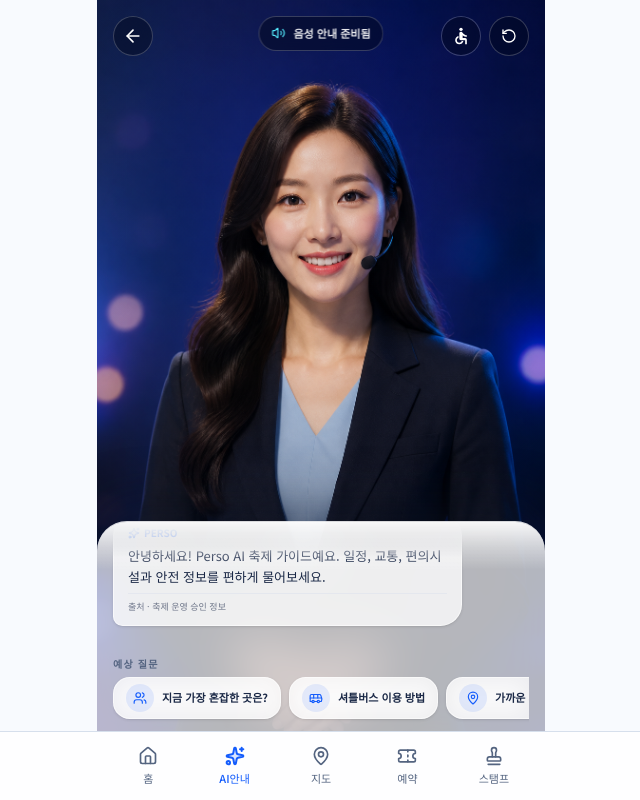
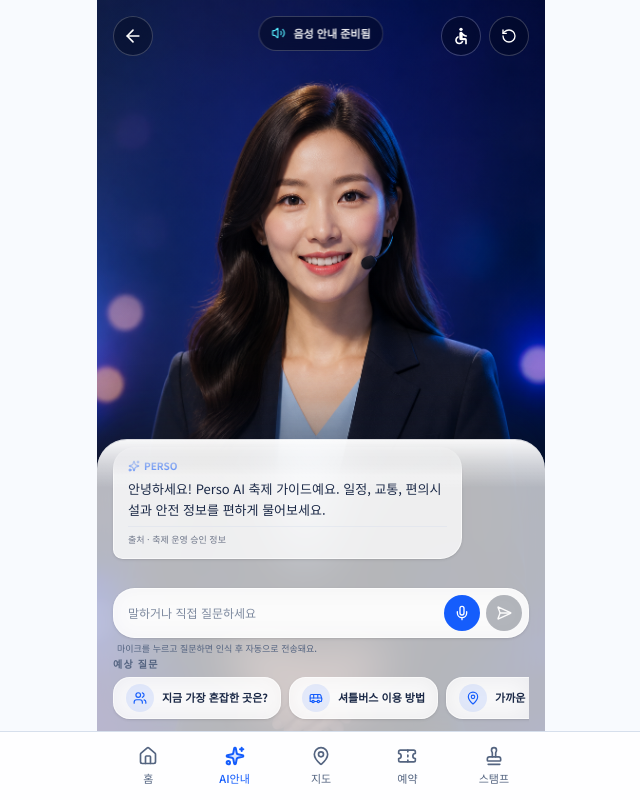
Before and after one commit to FEST-ON/Frontend, a Next.js app: page /visitor/ai-guide in a window 1280 px wide. Shown: the whole page, without its empty margins (319-959 px from the left). Built offline with nearby package versions, Linux system fonts and the light colour scheme.

Commit message:
Add voice-first Perso AI input

```diff
--- /dev/null
+++ b/src/features/ai-guide-2/model/use-speech-recognition.ts
@@ -0,0 +1,169 @@
+"use client";
+
+import { useCallback, useEffect, useRef, useState } from "react";
+import type { AccessibilityLanguage } from "@/entities/visitor";
+
+interface SpeechRecognitionAlternativeLike {
+  transcript: string;
+}
+
+interface SpeechRecognitionResultLike {
+  isFinal: boolean;
+  length: number;
+  [index: number]: SpeechRecognitionAlternativeLike;
+}
+
+interface SpeechRecognitionResultListLike {
+  length: number;
+  [index: number]: SpeechRecognitionResultLike;
+}
+
+interface SpeechRecognitionEventLike extends Event {
+  resultIndex: number;
+  results: SpeechRecognitionResultListLike;
+}
+
+interface SpeechRecognitionErrorEventLike extends Event {
+  error: string;
+}
+
+interface SpeechRecognitionLike {
+  continuous: boolean;
+  interimResults: boolean;
+  lang: string;
+  maxAlternatives: number;
+  onstart: (() => void) | null;
+  onresult: ((event: SpeechRecognitionEventLike) => void) | null;
+  onerror: ((event: SpeechRecognitionErrorEventLike) => void) | null;
+  onend: (() => void) | null;
+  start: () => void;
+  stop: () => void;
+  abort: () => void;
+}
+
+interface SpeechRecognitionConstructorLike {
+  new (): SpeechRecognitionLike;
+}
+
+type SpeechRecognitionWindow = Window & {
+  SpeechRecognition?: SpeechRecognitionConstructorLike;
+  webkitSpeechRecognition?: SpeechRecognitionConstructorLike;
+};
+
+const LANGUAGE_CODES: Record<AccessibilityLanguage, string> = {
+  한국어: "ko-KR",
+  English: "en-US",
+  中文: "zh-CN",
+  日本語: "ja-JP",
+};
+
+const ERROR_MESSAGES: Record<string, string> = {
+  "not-allowed": "마이크 권한이 차단됐어요. 브라우저 설정에서 권한을 허용해주세요.",
+  "service-not-allowed": "이 브라우저에서는 음성인식 서비스를 사용할 수 없어요.",
+  "audio-capture": "사용 가능한 마이크를 찾지 못했어요.",
+  "no-speech": "음성이 들리지 않았어요. 다시 눌러 말해주세요.",
+  network: "음성인식 연결이 원활하지 않아요. 잠시 후 다시 시도해주세요.",
+};
+
+interface UseSpeechRecognitionOptions {
+  language: AccessibilityLanguage;
+  onFinalResult: (transcript: string) => void;
+}
+
+export function useSpeechRecognition({ language, onFinalResult }: UseSpeechRecognitionOptions) {
+  const recognitionRef = useRef<SpeechRecognitionLike | null>(null);
+  const finalTranscriptRef = useRef("");
+  const onFinalResultRef = useRef(onFinalResult);
+  const [isSupported, setIsSupported] = useState(false);
+  const [isListening, setIsListening] = useState(false);
+  const [interimTranscript, setInterimTranscript] = useState("");
+  const [error, setError] = useState<string | null>(null);
+
+  useEffect(() => {
+    onFinalResultRef.current = onFinalResult;
+  }, [onFinalResult]);
+
+  useEffect(() => {
+    const speechWindow = window as SpeechRecognitionWindow;
+    const frame = window.requestAnimationFrame(() => {
+      setIsSupported(Boolean(speechWindow.SpeechRecognition ?? speechWindow.webkitSpeechRecognition));
+    });
+
+    return () => window.cancelAnimationFrame(frame);
+  }, []);
+
+  useEffect(() => {
+    return () => recognitionRef.current?.abort();
+  }, []);
+
+  const stopListening = useCallback(() => {
+    recognitionRef.current?.stop();
+  }, []);
+
+  const startListening = useCallback(() => {
+    const speechWindow = window as SpeechRecognitionWindow;
+    const Recognition = speechWindow.SpeechRecognition ?? speechWindow.webkitSpeechRecognition;
+
+    if (!Recognition) {
+      setError("이 브라우저는 음성인식을 지원하지 않아요. 텍스트로 질문해주세요.");
+      return;
+    }
+
+    recognitionRef.current?.abort();
+    finalTranscriptRef.current = "";
+    setInterimTranscript("");
+    setError(null);
+
+    const recognition = new Recognition();
+    recognition.lang = LANGUAGE_CODES[language];
+    recognition.continuous = false;
+    recognition.interimResults = true;
+    recognition.maxAlternatives = 1;
+
+    recognition.onstart = () => setIsListening(true);
+    recognition.onresult = (event) => {
+      let interim = "";
+
+      for (let index = event.resultIndex; index < event.results.length; index += 1) {
+        const result = event.results[index];
+        const transcript = result[0]?.transcript ?? "";
+
+        if (result.isFinal) finalTranscriptRef.current += transcript;
+        else interim += transcript;
+      }
+
+      setInterimTranscript(interim || finalTranscriptRef.current);
+    };
+    recognition.onerror = (event) => {
+      setError(ERROR_MESSAGES[event.error] ?? "음성을 인식하지 못했어요. 다시 시도해주세요.");
+    };
+    recognition.onend = () => {
+      setIsListening(false);
+      setInterimTranscript("");
+      recognitionRef.current = null;
+
+      const transcript = finalTranscriptRef.current.trim();
+      finalTranscriptRef.current = "";
+      if (transcript) onFinalResultRef.current(transcript);
+    };
+
+    recognitionRef.current = recognition;
+
+    try {
+      recognition.start();
+    } catch {
+      recognitionRef.current = null;
+      setIsListening(false);
+      setError("마이크를 시작하지 못했어요. 잠시 후 다시 시도해주세요.");
+    }
+  }, [language]);
+
+  return {
+    error,
+    interimTranscript,
+    isListening,
+    isSupported,
+    startListening,
+    stopListening,
+  };
+}
--- a/src/features/ai-guide-2/ui/perso-ai-guide.tsx
+++ b/src/features/ai-guide-2/ui/perso-ai-guide.tsx
@@ -1,14 +1,17 @@
 "use client";
 
 import Image from "next/image";
-import { useEffect, useRef } from "react";
+import { useCallback, useEffect, useRef, useState, type FormEvent } from "react";
 import { useRouter } from "next/navigation";
 import {
   ArrowLeft,
   Bus,
   CalendarDays,
   MapPin,
+  Mic,
   RotateCcw,
+  SendHorizontal,
+  Square,
   Sparkles,
   Users,
   Volume2,
@@ -18,6 +21,7 @@
 import { useAccessibilityStore } from "@/features/accessibility/model/store";
 import { buildPersoMessage, generatePersoReply } from "../lib/generate-reply";
 import { usePersoChatStore } from "../model/chat-store";
+import { useSpeechRecognition } from "../model/use-speech-recognition";
 
 const EXPECTED_QUESTIONS = [
   { icon: Users, label: "지금 가장 혼잡한 곳은?" },
@@ -29,21 +33,22 @@
 export function PersoAiGuide() {
   const router = useRouter();
   const { messages, isTyping, addMessage, setTyping, reset } = usePersoChatStore();
-  const { largeText, voiceGuide } = useAccessibilityStore();
+  const { language, largeText, voiceGuide } = useAccessibilityStore();
   const bottomRef = useRef<HTMLDivElement>(null);
+  const [draft, setDraft] = useState("");
 
   const estimatedConversationHeight = messages.slice(-3).reduce((height, message) => {
     const charactersPerLine = largeText ? 27 : 38;
     const lineHeight = largeText ? 26 : 20;
     return height + 34 + Math.ceil(message.content.length / charactersPerLine) * lineHeight;
   }, 0);
-  const chatPanelHeight = Math.min(360, Math.max(210, 118 + estimatedConversationHeight));
+  const chatPanelHeight = Math.min(430, Math.max(292, 200 + estimatedConversationHeight));
 
   useEffect(() => {
     bottomRef.current?.scrollIntoView({ behavior: "smooth" });
   }, [messages, isTyping]);
 
-  function handleAsk(question: string) {
+  const handleAsk = useCallback((question: string) => {
     if (isTyping) return;
 
     addMessage(buildPersoMessage("user", question));
@@ -54,6 +59,29 @@
       addMessage(buildPersoMessage("assistant", reply.content, reply.sources));
       setTyping(false);
     }, 650);
+  }, [addMessage, isTyping, setTyping]);
+
+  const handleVoiceResult = useCallback((transcript: string) => {
+    setDraft("");
+    handleAsk(transcript);
+  }, [handleAsk]);
+
+  const {
+    error: speechError,
+    interimTranscript,
+    isListening,
+    isSupported: isSpeechSupported,
+    startListening,
+    stopListening,
+  } = useSpeechRecognition({ language, onFinalResult: handleVoiceResult });
+
+  function handleSubmit(event: FormEvent<HTMLFormElement>) {
+    event.preventDefault();
+    const question = draft.trim();
+    if (!question || isTyping || isListening) return;
+
+    setDraft("");
+    handleAsk(question);
   }
 
   return (
@@ -153,6 +181,64 @@
         </div>
 
         <div className="relative z-30 shrink-0 bg-transparent px-4 pb-2 pt-1.5">
+          <form
+            onSubmit={handleSubmit}
+            className={cn(
+              "flex items-center gap-1.5 rounded-2xl border border-white/60 bg-white/82 p-1.5 shadow-sm backdrop-blur-md transition dark:border-white/10 dark:bg-slate-900/78",
+              isListening && "border-red-400/70 ring-2 ring-red-400/15",
+            )}
+          >
+            <input
+              value={isListening ? interimTranscript : draft}
+              onChange={(event) => setDraft(event.target.value)}
+              disabled={isTyping || isListening}
+              aria-label="Perso AI에게 질문하기"
+              placeholder={isListening ? "듣고 있어요..." : "말하거나 직접 질문하세요"}
+              className={cn(
+                "min-w-0 flex-1 bg-transparent px-2 text-[12px] font-medium text-foreground outline-none placeholder:text-muted-foreground/75 disabled:opacity-80",
+                largeText && "text-sm",
+              )}
+            />
+            <button
+              type="button"
+              onClick={isListening ? stopListening : startListening}
+              disabled={isTyping || !isSpeechSupported}
+              aria-label={isListening ? "음성인식 중지" : "음성으로 질문하기"}
+              aria-pressed={isListening}
+              className={cn(
+                "relative flex size-9 shrink-0 items-center justify-center rounded-full text-white transition disabled:cursor-not-allowed disabled:opacity-35",
+                isListening ? "bg-red-500 hover:bg-red-600" : "bg-primary hover:bg-primary/90",
+              )}
+            >
+              {isListening && <span className="absolute inset-0 animate-ping rounded-full bg-red-400/35" />}
+              {isListening ? <Square className="relative size-3.5 fill-current" /> : <Mic className="size-4" />}
+            </button>
+            <button
+              type="submit"
+              disabled={!draft.trim() || isTyping || isListening}
+              aria-label="질문 전송"
+              className="flex size-9 shrink-0 items-center justify-center rounded-full bg-slate-900 text-white transition hover:bg-slate-800 disabled:cursor-not-allowed disabled:opacity-30 dark:bg-white dark:text-slate-900"
+            >
+              <SendHorizontal className="size-4" />
+            </button>
+          </form>
+
+          <p
+            aria-live="polite"
+            className={cn(
+              "min-h-4 px-1 pt-1 text-[9px] font-medium text-muted-foreground",
+              speechError && "text-red-600 dark:text-red-300",
+              isListening && "text-red-600 dark:text-red-300",
+            )}
+          >
+            {speechError ??
+              (isListening
+                ? "음성을 인식하고 있어요. 질문이 끝나면 자동으로 전송됩니다."
+                : isSpeechSupported
+                  ? "마이크를 누르고 질문하면 인식 후 자동으로 전송돼요."
+                  : "현재 브라우저에서는 텍스트 질문을 이용해주세요.")}
+          </p>
+
           <p className={cn("mb-1.5 text-[10px] font-bold tracking-[0.12em] text-muted-foreground", largeText && "text-xs")}>
             예상 질문
           </p>
```
